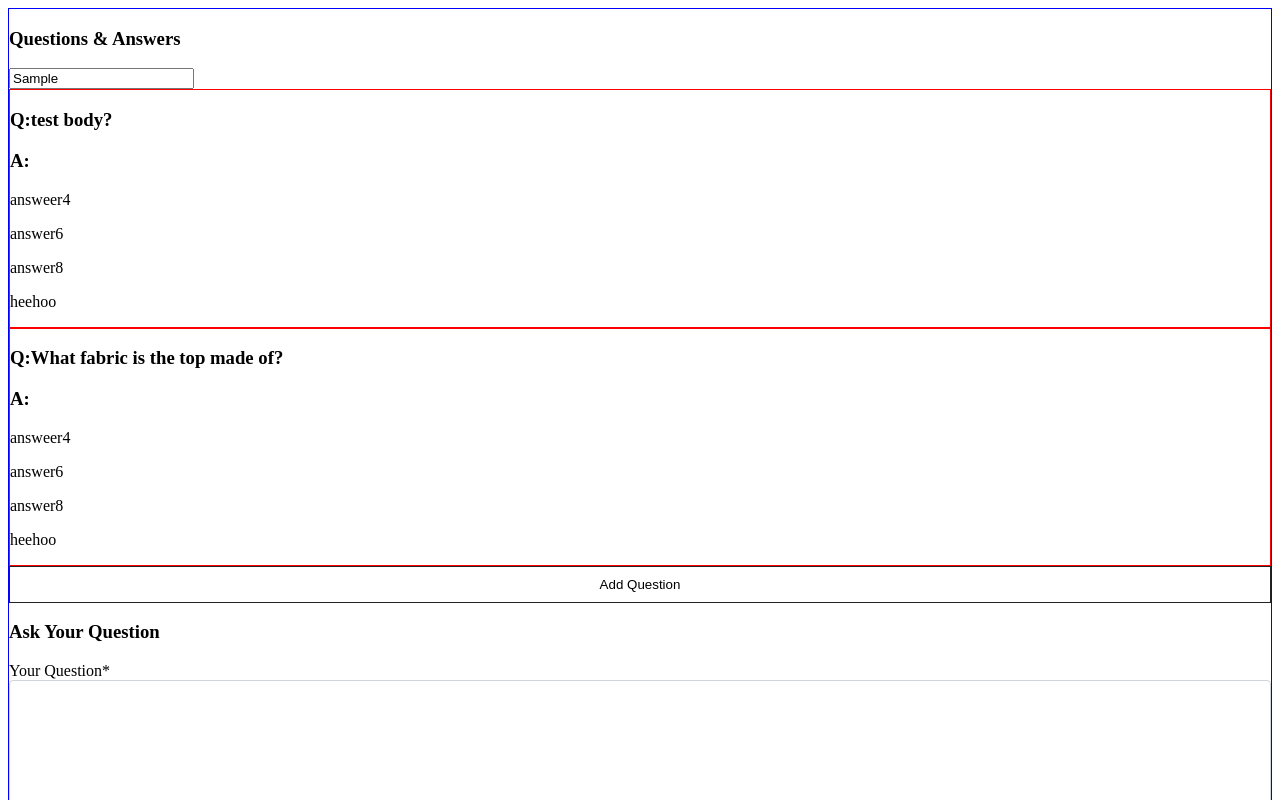
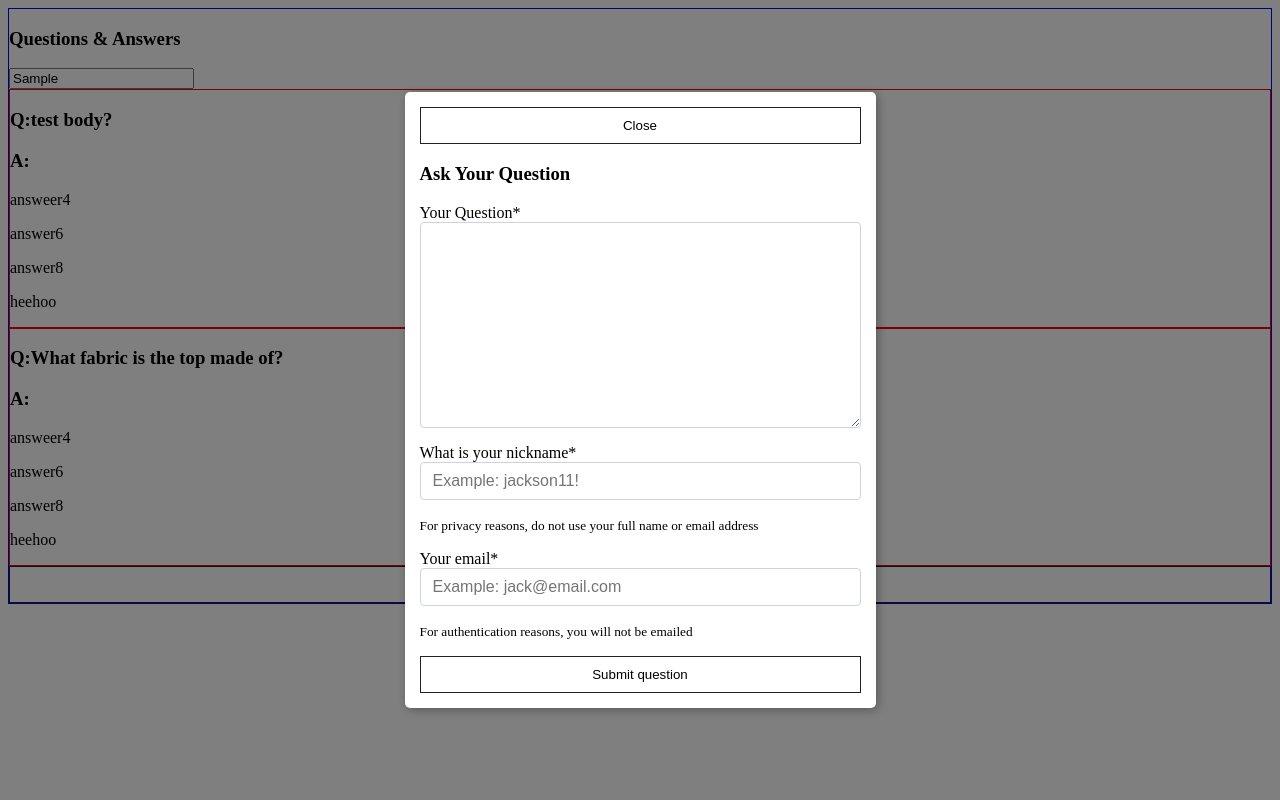
Before and after one commit to cloudcollective/FEC, a React app: page / in a window 1280 px wide. Both pictures are taken after typing "Sample" into the empty fields and a click on the button "Add Question". Shown: the top 800 px of the page. Built offline with nearby package versions, Linux system fonts and the light colour scheme; the HTML template or start-up script is replaced by a standard one.

Commit message:
Implement a mostly functional modal window to hold the form, has basic styling

```diff
--- a/client/src/qa/components/Modal.jsx
+++ b/client/src/qa/components/Modal.jsx
@@ -1,20 +1,65 @@
 import React from 'react';
 import PropTypes from 'prop-types';
+import styled from 'styled-components';
 import Form from './Form';
+import Button from './common/Button';
 
-const Modal = ({ isVisible, setIsVisible }) => {
-  if (!isVisible) {
-    return null;
-  }
+const Modal = ({ isVisible, setIsVisible }) => (
+  <>
+    {isVisible
+      && (
+        <ModalWrapper role="dialog">
+          <ModalCard>
+            <CloseButton
+              type="button"
+              onClick={() => setIsVisible(false)}
+              label="Close"
+            />
+            <h3>Ask Your Question</h3>
+            <Form />
+          </ModalCard>
+          <Background onClick={() => setIsVisible(false)} />
+        </ModalWrapper>
+      )}
+  </>
+);
 
-  return (
-    <div role="dialog" className="modal">
-      <h3>Ask Your Question</h3>
-      <Form />
-      <button type="button" onClick={() => setIsVisible(false)}>Close</button>
-    </div>
-  );
-};
+const ModalWrapper = styled.div`
+  position: absolute;
+  top: 0;
+  left: 0;
+  width: 100%;
+  height: 100%;
+  display: flex;
+  justify-content: center;
+  align-items: center;
+`;
+
+const ModalCard = styled.div`
+  position: relative;
+  background: white;
+  border-radius: 5px;
+  padding: 15px;
+  z-index: 10;
+  min-width: 400px;
+  box-shadow: 2px 2px 10px rgba(0, 0, 0, 0.3);
+`;
+
+const CloseButton = styled(Button)`
+  position: absolute;
+  top: 0;
+  right: 0;
+`;
+
+const Background = styled.div`
+  position: absolute;
+  width: 100%;
+  height: 100%;
+  top: 0;
+  left: 0;
+  background: black;
+  opacity: 0.5;
+`;
 
 Modal.propTypes = {
   isVisible: PropTypes.bool.isRequired,
```
